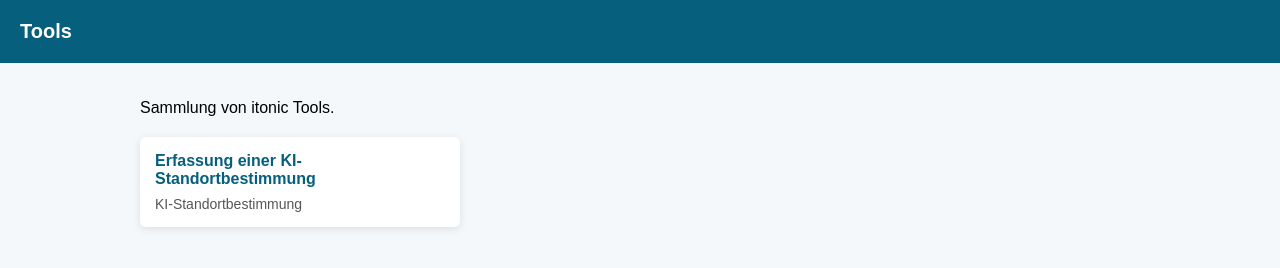
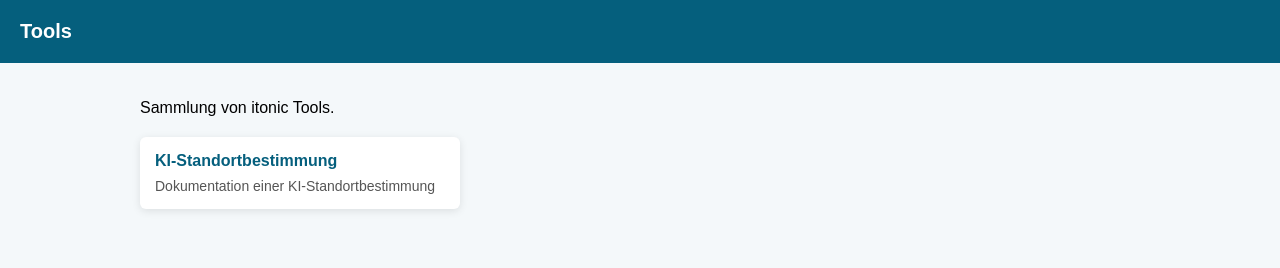
Before and after one commit to itonic-Advisors/itonic-Tools, a plain HTML site: page index.html in a window 1280 px wide. Drawn offline with Linux system fonts and the light colour scheme.

Commit message:
Update index.html

```diff
--- a/index.html
+++ b/index.html
@@ -74,9 +74,9 @@
   <div class="grid">
   <!-- TOOL 1 -->
     <div class="card" onclick="openTool('./itonic_KI-Standortbestimmung.html')">
-      <div class="title">Erfassung einer KI-Standortbestimmung</div>
+      <div class="title">KI-Standortbestimmung</div>
       <div class="desc">
-        KI-Standortbestimmung
+        Dokumentation einer KI-Standortbestimmung
       </div>
     </div>
 
```
